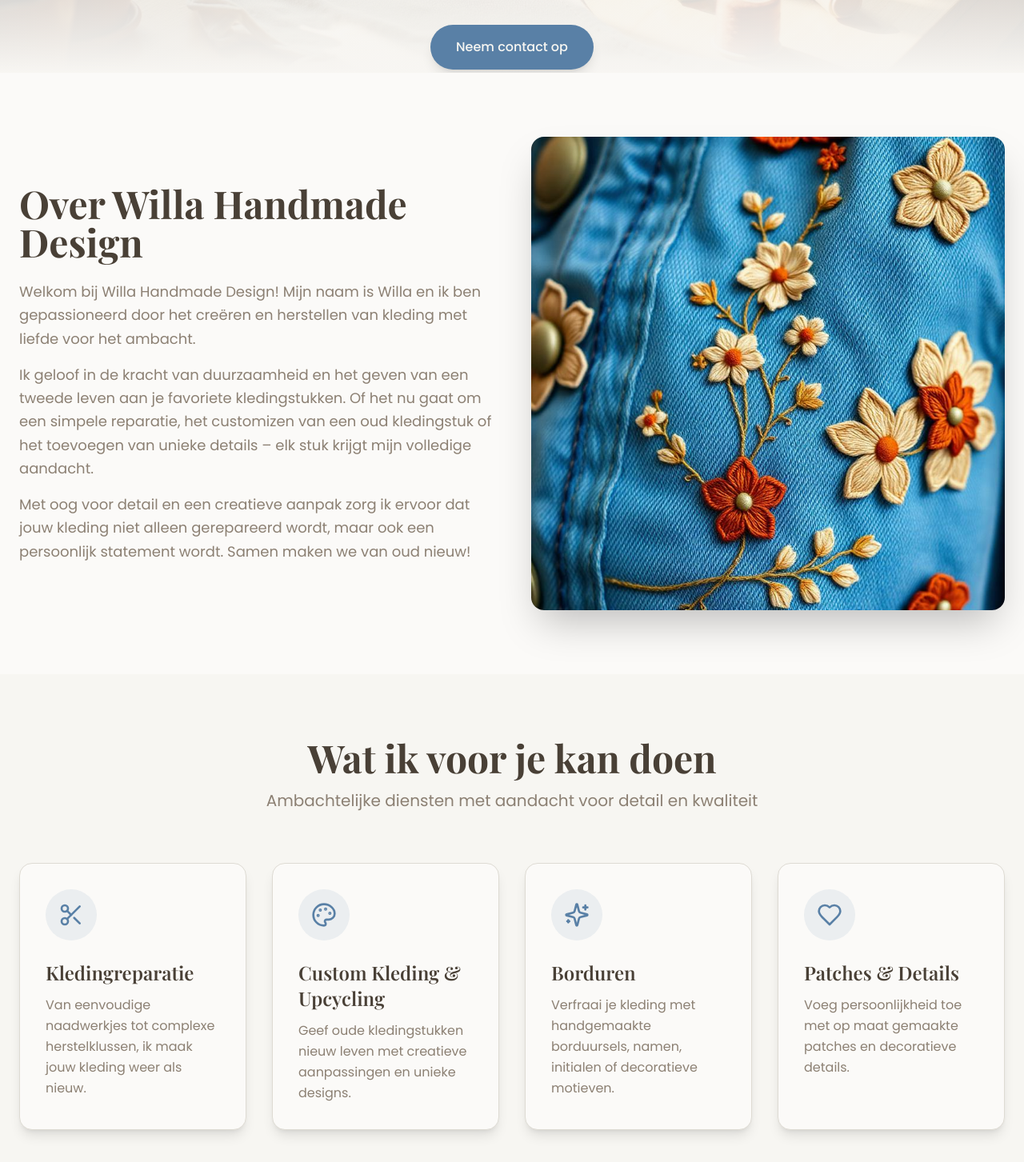
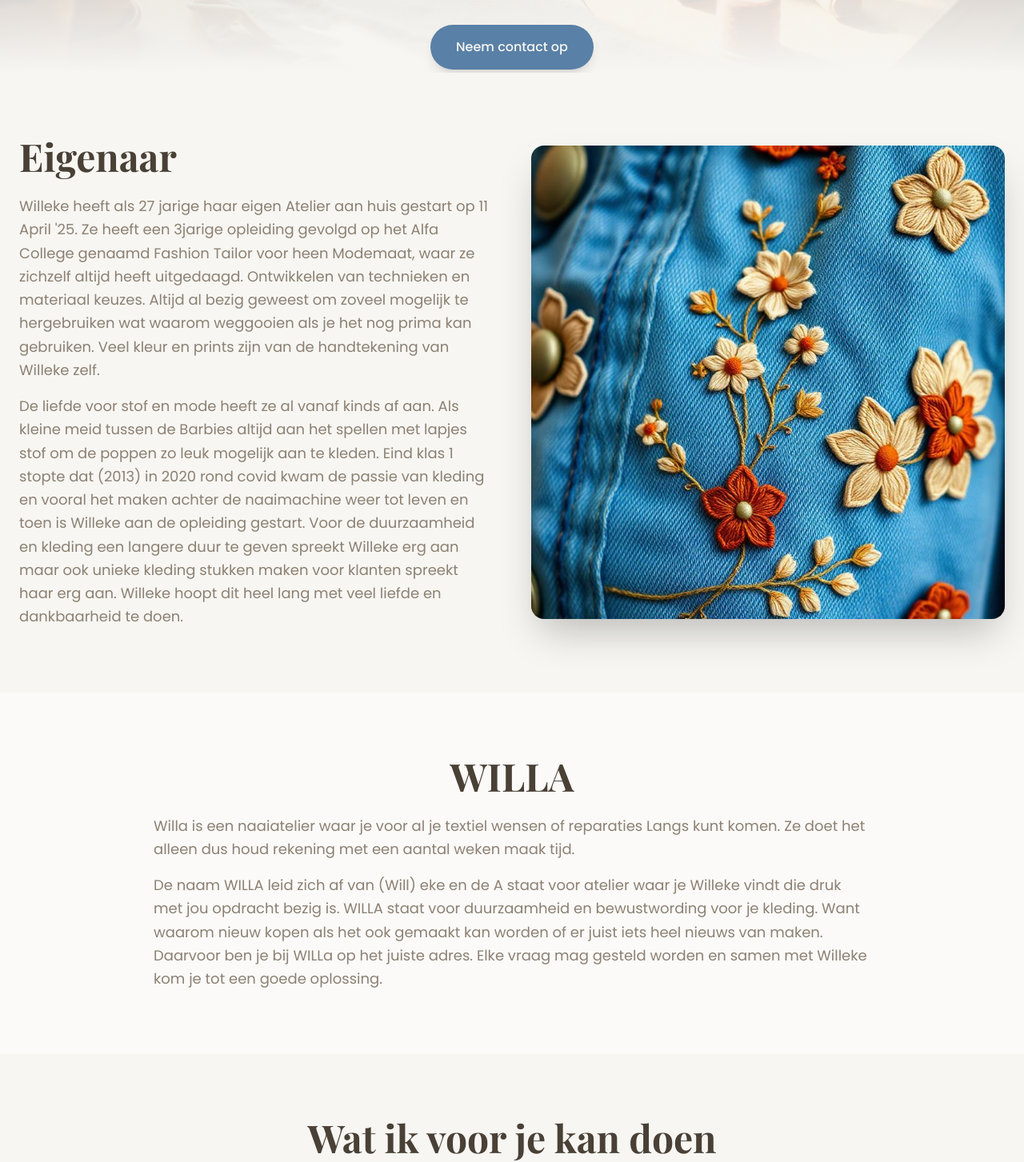
Before and after one commit to McMadA/willa-handmade-studio, a React (Vite) app: page / in a window 1280 px wide. Shown: the part 509-1962 px from the top of the page at 80% size. Built offline with nearby package versions, Linux system fonts and the light colour scheme; the HTML template or start-up script is replaced by a standard one.

Commit message:
Refactor About section and navigation

```diff
--- a/src/components/About.tsx
+++ b/src/components/About.tsx
@@ -2,22 +2,21 @@ import detailImage from "@/assets/detail-embroidery.jpg";
 
 const About = () => {
   return (
-    <section id="over" className="py-20 bg-card">
+    <>
+      {/* Eigenaar Section */}
+      <section id="eigenaar" className="py-20 bg-background">
         <div className="container mx-auto px-6">
           <div className="grid md:grid-cols-2 gap-12 items-center">
             <div className="space-y-6">
               <h2 className="font-playfair text-4xl md:text-5xl font-bold text-foreground">
-              Over Willa Handmade Design
+                Eigenaar
               </h2>
               <div className="space-y-4 font-poppins text-lg text-muted-foreground leading-relaxed">
                 <p>
-                Welkom bij Willa Handmade Design! Mijn naam is Willa en ik ben gepassioneerd door het creëren en herstellen van kleding met liefde voor het ambacht.
+                  Willeke heeft als 27 jarige haar eigen Atelier aan huis gestart op 11 April '25. Ze heeft een 3jarige opleiding gevolgd op het Alfa College genaamd Fashion Tailor voor heen Modemaat, waar ze zichzelf altijd heeft uitgedaagd. Ontwikkelen van technieken en materiaal keuzes. Altijd al bezig geweest om zoveel mogelijk te hergebruiken wat waarom weggooien als je het nog prima kan gebruiken. Veel kleur en prints zijn van de handtekening van Willeke zelf.
                 </p>
                 <p>
-                Ik geloof in de kracht van duurzaamheid en het geven van een tweede leven aan je favoriete kledingstukken. Of het nu gaat om een simpele reparatie, het customizen van een oud kledingstuk of het toevoegen van unieke details – elk stuk krijgt mijn volledige aandacht.
-              </p>
-              <p>
-                Met oog voor detail en een creatieve aanpak zorg ik ervoor dat jouw kleding niet alleen gerepareerd wordt, maar ook een persoonlijk statement wordt. Samen maken we van oud nieuw!
+                  De liefde voor stof en mode heeft ze al vanaf kinds af aan. Als kleine meid tussen de Barbies altijd aan het spellen met lapjes stof om de poppen zo leuk mogelijk aan te kleden. Eind klas 1 stopte dat (2013) in 2020 rond covid kwam de passie van kleding en vooral het maken achter de naaimachine weer tot leven en toen is Willeke aan de opleiding gestart. Voor de duurzaamheid en kleding een langere duur te geven spreekt Willeke erg aan maar ook unieke kleding stukken maken voor klanten spreekt haar erg aan. Willeke hoopt dit heel lang met veel liefde en dankbaarheid te doen.
                 </p>
               </div>
             </div>
@@ -35,6 +34,26 @@ const About = () => {
           </div>
         </div>
       </section>
+
+      {/* WILLA Section */}
+      <section id="willa" className="py-20 bg-card">
+        <div className="container mx-auto px-6">
+          <div className="max-w-4xl mx-auto space-y-6">
+            <h2 className="font-playfair text-4xl md:text-5xl font-bold text-foreground text-center">
+              WILLA
+            </h2>
+            <div className="space-y-4 font-poppins text-lg text-muted-foreground leading-relaxed">
+              <p>
+                Willa is een naaiatelier waar je voor al je textiel wensen of reparaties Langs kunt komen. Ze doet het alleen dus houd rekening met een aantal weken maak tijd.
+              </p>
+              <p>
+                De naam WILLA leid zich af van (Will) eke en de A staat voor atelier waar je Willeke vindt die druk met jou opdracht bezig is. WILLA staat voor duurzaamheid en bewustwording voor je kleding. Want waarom nieuw kopen als het ook gemaakt kan worden of er juist iets heel nieuws van maken. Daarvoor ben je bij WILLa op het juiste adres. Elke vraag mag gesteld worden en samen met Willeke kom je tot een goede oplossing.
+              </p>
+            </div>
+          </div>
+        </div>
+      </section>
+    </>
   );
 };
 
--- a/src/components/Navigation.tsx
+++ b/src/components/Navigation.tsx
@@ -3,7 +3,8 @@ import { Menu, X } from "lucide-react";
 import willaLogo from "@/assets/willa-logo.jpg";
 
 const navItems = [
-  { name: "WILLA", href: "#over" },
+  { name: "Eigenaar", href: "#eigenaar" },
+  { name: "WILLA", href: "#willa" },
   { name: "Openingstijden", href: "#openingstijden" },
   { name: "Diensten", href: "#diensten" },
   { name: "Prijzen", href: "#prijzen" },
```
Lines whose indentation alone changed are shown as unchanged.
